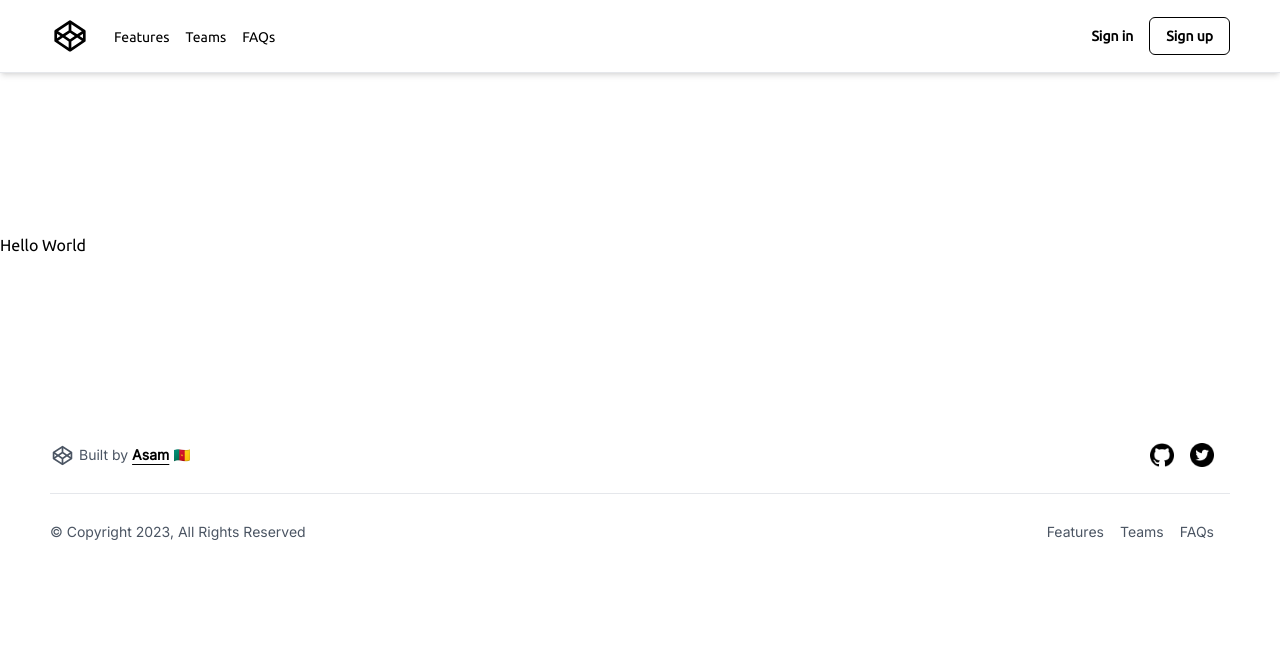
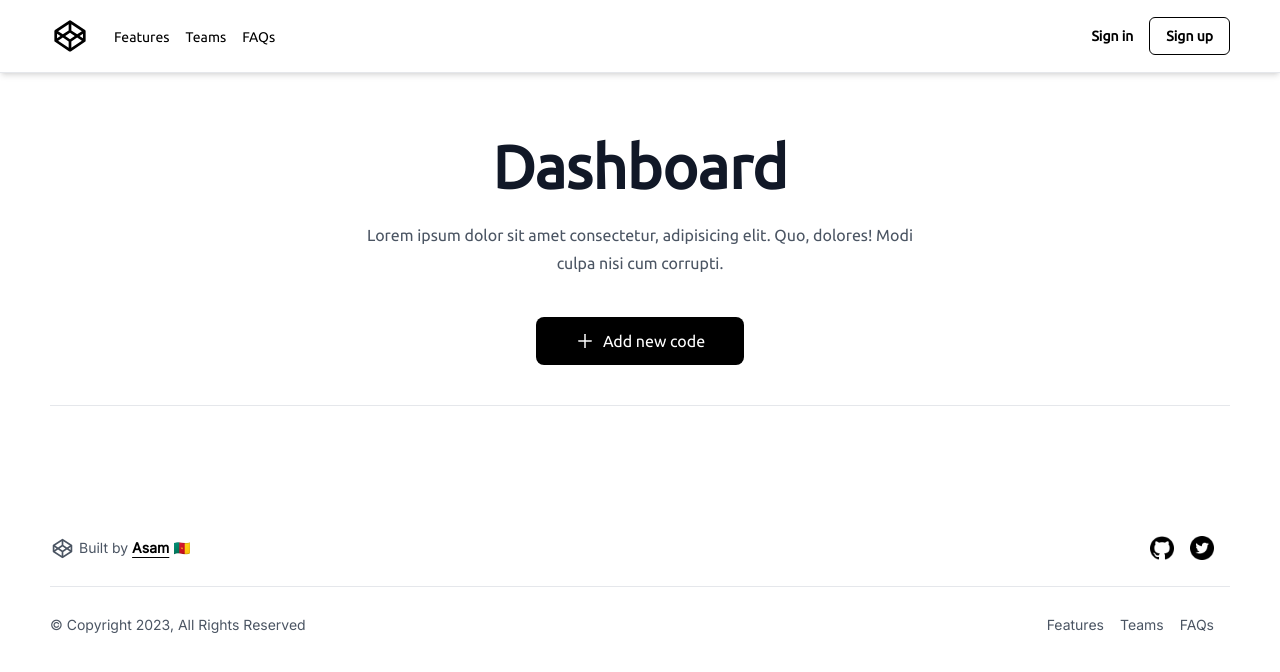
Before and after one commit to Asam237/usefull-link, a Next.js app in the folder frontend/: page /dashboard in a window 1280 px wide. Shown: the top 672 px of the page. Built offline with nearby package versions, Linux system fonts and the light colour scheme.

Commit message:
add intro

```diff
--- a/frontend/pages/dashboard.tsx
+++ b/frontend/pages/dashboard.tsx
@@ -2,6 +2,8 @@ import Head from "next/head";
 import { Ubuntu } from "@next/font/google"
 import { Header } from "../components/commons/header.common";
 import { Footer } from "../components/commons/footer.common";
+import Link from "next/link";
+import { AiOutlinePlus } from "react-icons/ai";
 
 const ubuntu = Ubuntu({ weight: "400", subsets: ['latin'] })
 export default function Dashboard() {
@@ -15,8 +17,19 @@ export default function Dashboard() {
             </Head>
             <div className={`${ubuntu.className}`}>
                 <Header />
-                <main className='py-16 lg:py-40'>
-                    Hello World
+                <main className='py-16 container'>
+                    <div className="flex justify-center items-center flex-col text-center">
+                        <h1 className="text-2xl lg:text-6xl text-gray-900 font-bold leading-tight">
+                            Dashboard
+                        </h1>
+                        <p className="leading-7 max-w-xl mx-auto text-gray-600 mt-6">Lorem ipsum dolor sit amet consectetur, adipisicing elit. Quo, dolores! Modi culpa nisi cum corrupti.</p>
+                        <div className="mt-10 flex">
+                            <Link href={""} className="bg-black h-12 w-64 lg:w-52 rounded-lg text-white flex justify-center items-center hover:text-gray-900 hover:bg-white hover:border hover:border-black">
+                                <AiOutlinePlus size={20} className="mr-2" />  Add new code
+                            </Link>
+                        </div>
+                    </div>
+                    <hr className="my-10"/>
                 </main>
                 <Footer />
             </div>
```
